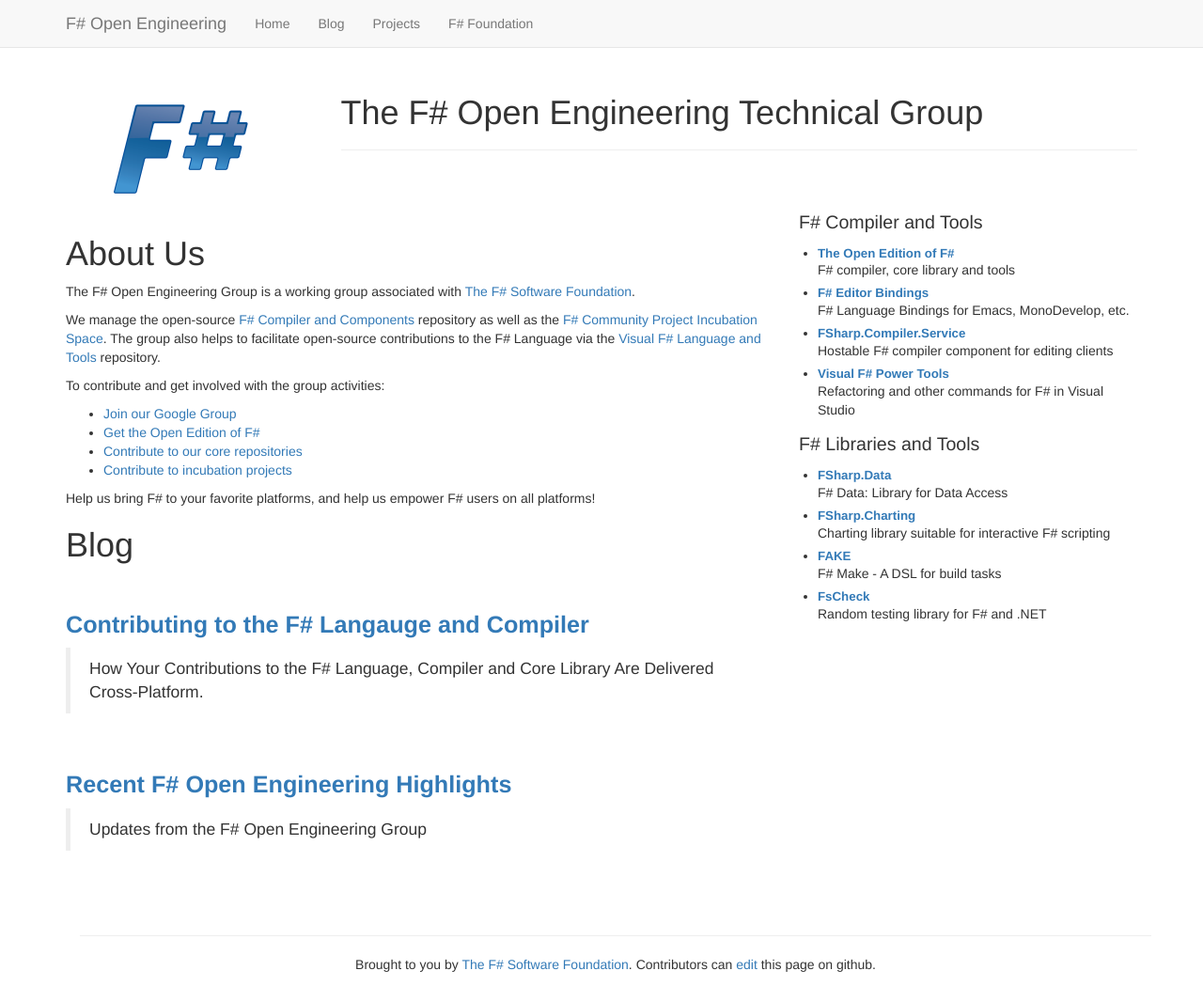
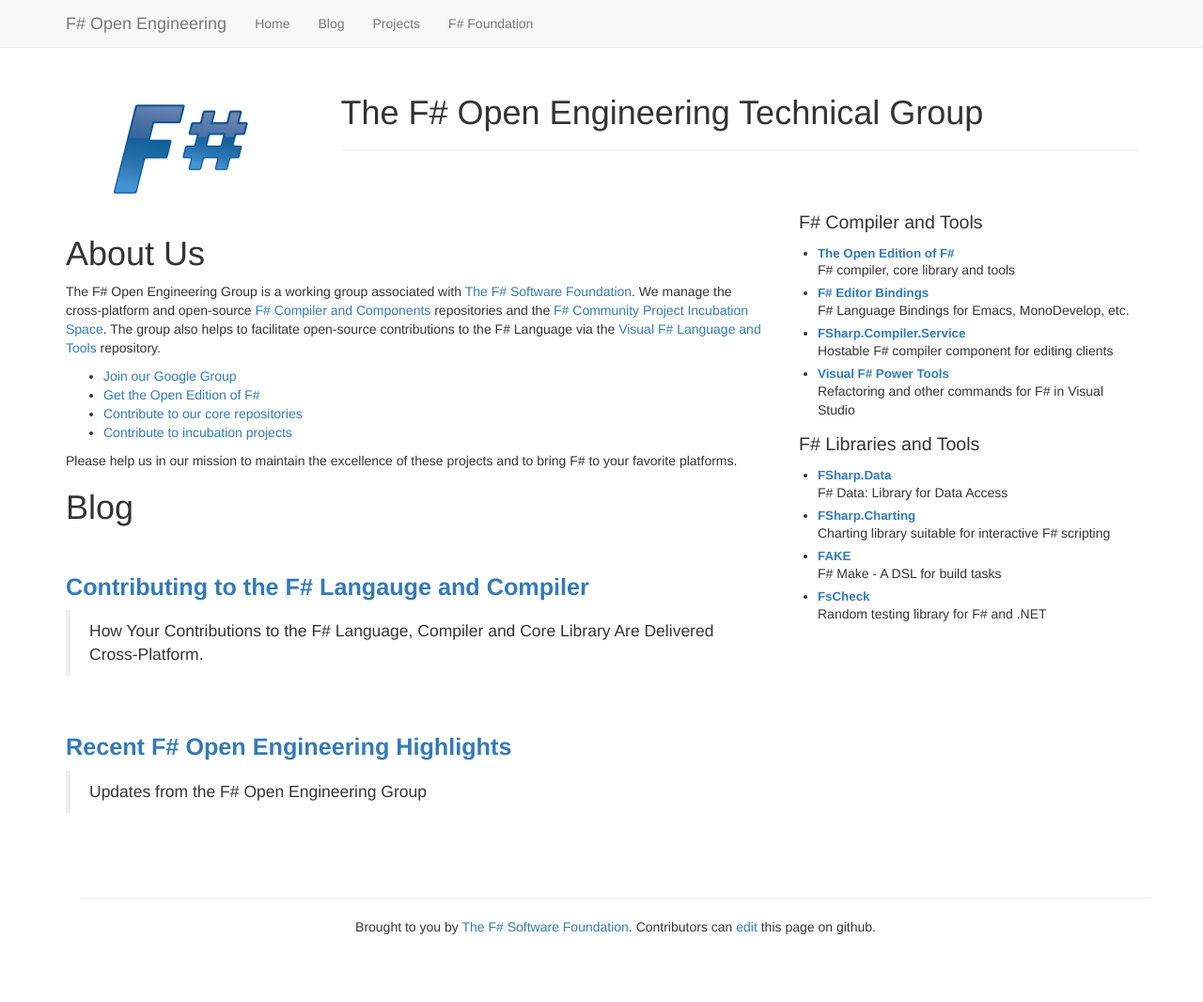
Before and after one commit to fsharp/fsharp.github.io, a Jekyll site: the page built from index.md, in a window 1280 px wide and 1066 px high. Shown: the whole window at 94% size. Built offline with Jekyll 4.4.1, drawn with Linux system fonts in a browser that asks for light colours; nearby versions of some CDN libraries; some web fonts are replaced.

Commit message:
Update index.md

```diff
--- a/index.md
+++ b/index.md
@@ -10,23 +10,18 @@
 
 The F# Open Engineering Group is a working group associated with
 [The F# Software Foundation](http://fsharp.org).
-
-
-We manage the open-source [F# Compiler and Components](https://github.com/fsharp) repository as well
-as the [F# Community Project Incubation Space](https://github.com/fsprojects).
+We manage the cross-platform and open-source [F# Compiler and Components](https://github.com/fsharp) repositories
+and the [F# Community Project Incubation Space](https://github.com/fsprojects).
 The group also helps to facilitate open-source contributions to the F#
 Language via the [Visual F# Language and Tools](https://visualfsharp.codeplex.com/) repository.
-
-
-To contribute and get involved with the group activities:
 
 * [Join our Google Group](http://groups.google.com/group/fsharp-opensource)
 * [Get the Open Edition of F#](http://fsharp.org)
 * [Contribute to our core repositories](http://github.com/fsharp)
 * [Contribute to incubation projects](http://github.com/fsprojects)
 
-Help us bring F# to your favorite platforms,  and help us empower F# users on all platforms!
-
+Please help us in our mission to maintain the excellence of these projects and
+to bring F# to your favorite platforms.
 
 Blog
 ====
```
